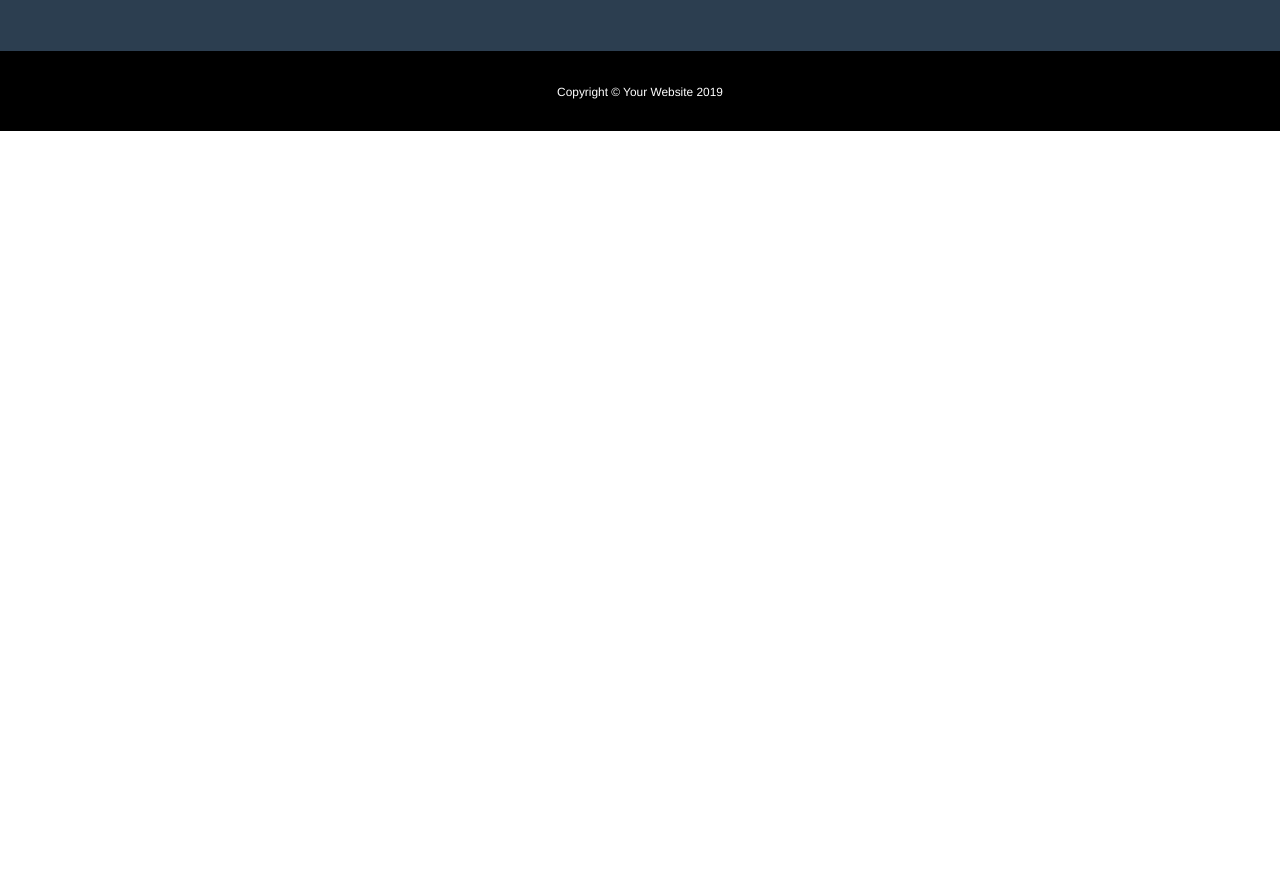
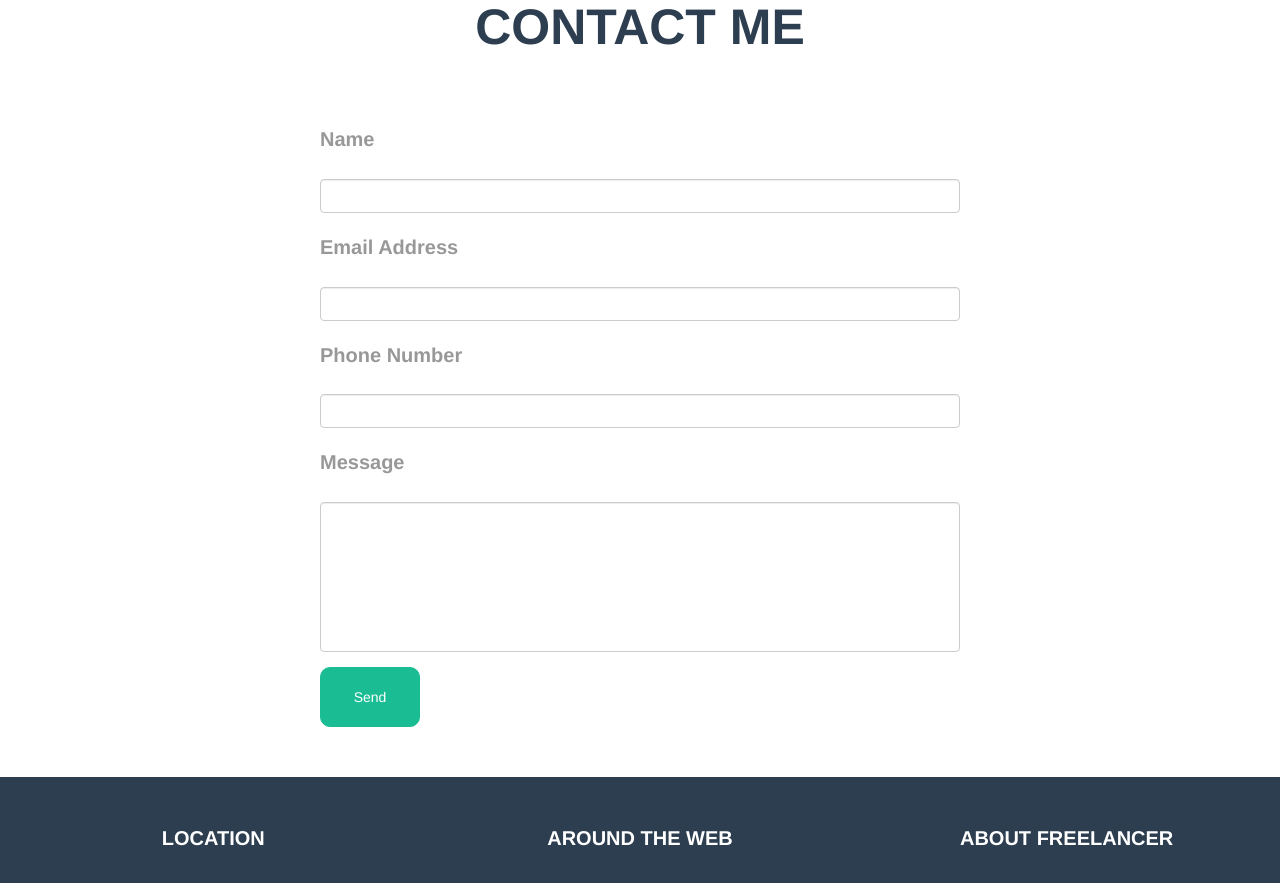
Before and after one commit to carminenicoletta91/html-css-bootstrap-freelancer, a plain HTML site: page index.html in a window 1280 px wide. Shown: the part 1915-2798 px from the top of the page. Before the commit the page ends 2046 px from the top, so only its background shows below. Drawn offline with nearby package versions, Linux system fonts and the light colour scheme.

Commit message:
--quasi terminata sezione 4 contact--

```diff
--- a/index.html
+++ b/index.html
@@ -14,9 +14,9 @@
             <a class="navbar-brand setting left" href="#">BOOTSTRAP</a>
           </div>
           <nav class="mostra-menu setting">
-            <div class="col-xs-4 col-md-6">
+              <div class="col-xs-4 ">
               <button class="navbar-brand text-uppercase mod">menu</button>
-            </div>
+              </div>
             <div class="col-xs-12 menu-a-tendina">
               <a class="navbar-brand hover setting" href="#">Portfolio</a>
             </div>
@@ -26,7 +26,7 @@
             <div class="col-xs-12 menu-a-tendina">
               <a class="navbar-brand hover setting" href="#">Contact</a>
             </div>
-          </nav>
+            </nav>
           <nav class="menu">
             <div class="col-md-5 col-md-offset-1 col-lg-4 col-lg-offset-2">
               <a class="navbar-brand hover setting" href="#">Portfolio</a>
@@ -35,6 +35,7 @@
             </div>
           </nav>
         </div>
+      </div>
       </header>
 
     <!-- 1sezione contenente avatar e h1-->
@@ -121,14 +122,32 @@
         </div>
       </div>
     </div>
+    <!-- 4sezione contact -->
+    <div class="contact">
+    <!-- sezione contact top   -->
+    <div class="container-fluid contacttop">
+      <div class="row">
+        <div class="col-lg-12 col-md-12 col-xs-12">
+          <h2 class="text-uppercase">Contact me</h2>
+        </div>
+      </div>
+      </div>
+    <!-- sezione contact bottom -->
+    <div class="control-group contactbottom">
+      <div class="form-group floating-label-form-group controls mb-0 pb-2 ">
+        <label>Name</label>
+        <input class="form-control"  type="text"  required="required" data-validation-required-message="Please enter your name.">
+        <label>Email Address</label>
+        <input class="form-control"  type="text"  required="required" data-validation-required-message="Please enter your email.">
+        <label>Phone Number</label>
+        <input class="form-control"  type="text"  required="required" data-validation-required-message="Please enter your phone number.">
+        <label>Message</label>
+        <input class="form-control size"  type="text size"  required="required" data-validation-required-message="Please enter your message.">
+      </div>
+      <button type="submit" class="btn btn-primary btn-xl  mod ">Send</button>
+    </div>
+    </div>
 
-
-
-
-
-
-
-    <!-- 4sezione -->
 
   <footer>
     <!-- sezione info -->
--- a/master.css
+++ b/master.css
@@ -3,6 +3,7 @@ header{
   top:0;
   width:100%;
   z-index:1;
+
 }
 .sfondo{
   background-color:rgb(44, 62, 80);
@@ -30,7 +31,7 @@ font-weight:700;
   }
 
 }
-@media all and (min-width: 992px) {
+@media all and (min-width: 991px) {
   .mostra-menu{
     display: none;
   }
@@ -39,6 +40,10 @@ font-weight:700;
   background-color:rgb(26, 188, 148);
   border-radius:10px  ;
   border-color:rgb(26, 188, 148) ;
+
+}
+.mostra-menu.setting{
+
 }
 .menu-a-tendina{
 display: none;
@@ -84,6 +89,7 @@ padding-bottom:50px;
   text-align: center;
   color:white;
   background-color:rgb(26, 188, 148);
+  padding:10% 0 5% 0;
 }
 .container-fluid.onesection h1{
   font-weight:700;
@@ -129,7 +135,7 @@ padding-bottom:50px;
 .container-fluid.about {
 background-color:rgb(26, 188, 148);
 text-align:center;
-padding:7% 15% 5% 15%;
+padding:50px 15%  50px 15%;
 color:white;
 }
 .container-fluid.about .col-lg-12.col-md-12.col-xs-12 h2{
@@ -154,3 +160,37 @@ color:white;
   color:black;
   border-color:white;
 }
+.container-fluid.contacttop{
+  text-align: center;
+
+}
+.container-fluid.contacttop h2{
+  font-weight:700;
+  font-size:50px;
+  color:rgb(44, 62, 80);
+  padding-bottom:40px;
+}
+.control-group.contactbottom{
+  padding:0 25% ;
+}
+label{
+  font-size:20px;
+  opacity:0.5;
+  padding:20px 0;
+}
+.size{
+  height:150px;
+}
+.control-group.contactbottom button{
+  width:100px;
+  height:60px;
+
+}
+.control-group.contactbottom button:hover{
+  background-color:rgb(21, 154, 128);
+  border-color:rgb(21, 154, 128);
+
+}
+.contact{
+  padding:50px 0;
+}
```
